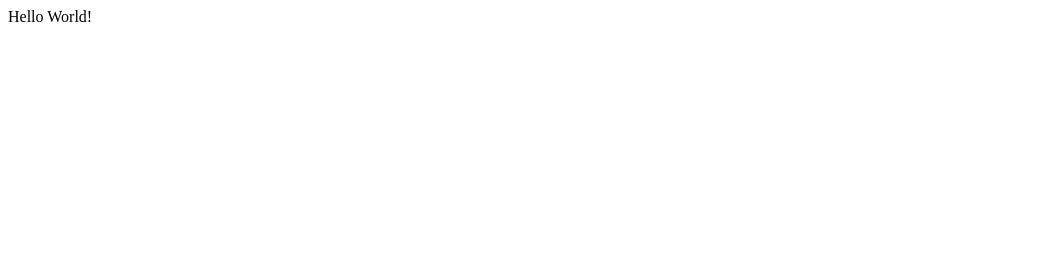
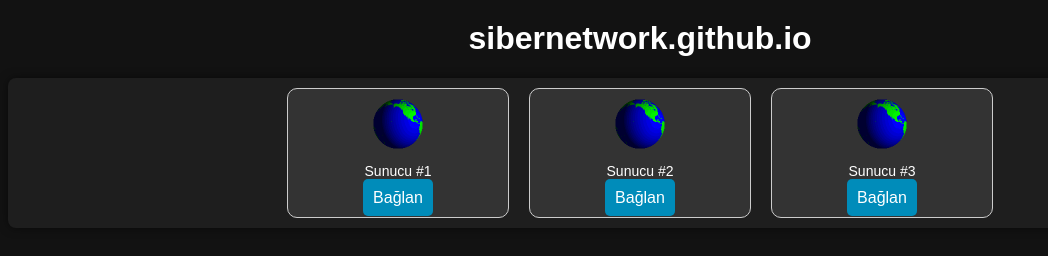
Before and after one commit to SiberNetwork/sibernetwork.github.io, a plain HTML site: page index.html in a window 1280 px wide. Shown: the whole page, without its empty margins (0-1048 px from the left). Drawn offline with Linux system fonts and the light colour scheme.

Commit message:
Add files via upload

```diff
--- a/index.html
+++ b/index.html
@@ -1,11 +1,29 @@
 <!DOCTYPE html>
-<html lang="en">
+<html lang="tr">
 <head>
     <meta charset="UTF-8">
     <meta name="viewport" content="width=device-width, initial-scale=1.0">
-    <title>Document</title>
+    <title>Anonymous Webs</title>
+    <link rel="stylesheet" href="styles.css">
 </head>
 <body>
-    Hello World!
+    <h1><font color="white">sibernetwork.github.io</font></h1>
+    <div class="gallery">
+        <div class="gallery-item">
+            <img src="world.gif" alt="world.gif">
+            <p>Sunucu #1</p>
+            <a>Bağlan</a>
+        </div>
+        <div class="gallery-item">
+            <img src="world.gif" alt="world.gif">
+            <p>Sunucu #2</p>
+            <a>Bağlan</a>
+        </div>
+        <div class="gallery-item">
+            <img src="world.gif" alt="world.gif">
+            <p>Sunucu #3</p>
+            <a>Bağlan</a>
+        </div>
+    </div>
 </body>
 </html>
--- /dev/null
+++ b/styles.css
@@ -0,0 +1,65 @@
+/* styles.css */
+
+body {
+    font-family: Arial, sans-serif;
+    background-color: #121212;
+    text-align: center;
+}
+
+h1 {
+    margin-top: 20px;
+}
+
+.gallery {
+    display: flex;
+    justify-content: center;
+    flex-wrap: wrap;
+    margin-top: 20px;
+    background-color: #1e1e1e;
+    box-shadow: 0 0 10px rgba(0, 0, 0, 0.5);
+    border-radius: 8px;
+    text-align: center;
+
+}
+
+.gallery-item {
+    background-color: white;
+    border: 1px solid #ccc;
+    border-radius: 10px;
+    margin: 10px;
+    padding: 10px;
+    width: 200px;
+    transition: transform 0.3s;
+    background-color: #333;
+    color: white;
+
+}
+
+.gallery-item img {
+    width: 50px;
+    height: 50px;
+    border-radius: 10px;
+}
+
+.gallery-item p {
+    font-size: 14px;
+    margin: 10px 0;
+}
+
+.gallery-item a {
+    background-color: #008cba;
+    color: white;
+    border: none;
+    padding: 10px;
+    cursor: pointer;
+    border-radius: 5px;
+}
+
+.gallery-item a:hover {
+    background-color: #0179a1;
+}
+
+.gallery-item:hover {
+    transform: scale(1.05);
+    box-shadow: 0 4px 8px rgba(0, 0, 0, 0.2);
+}
```
Also changed, not shown: world.gif (added).
